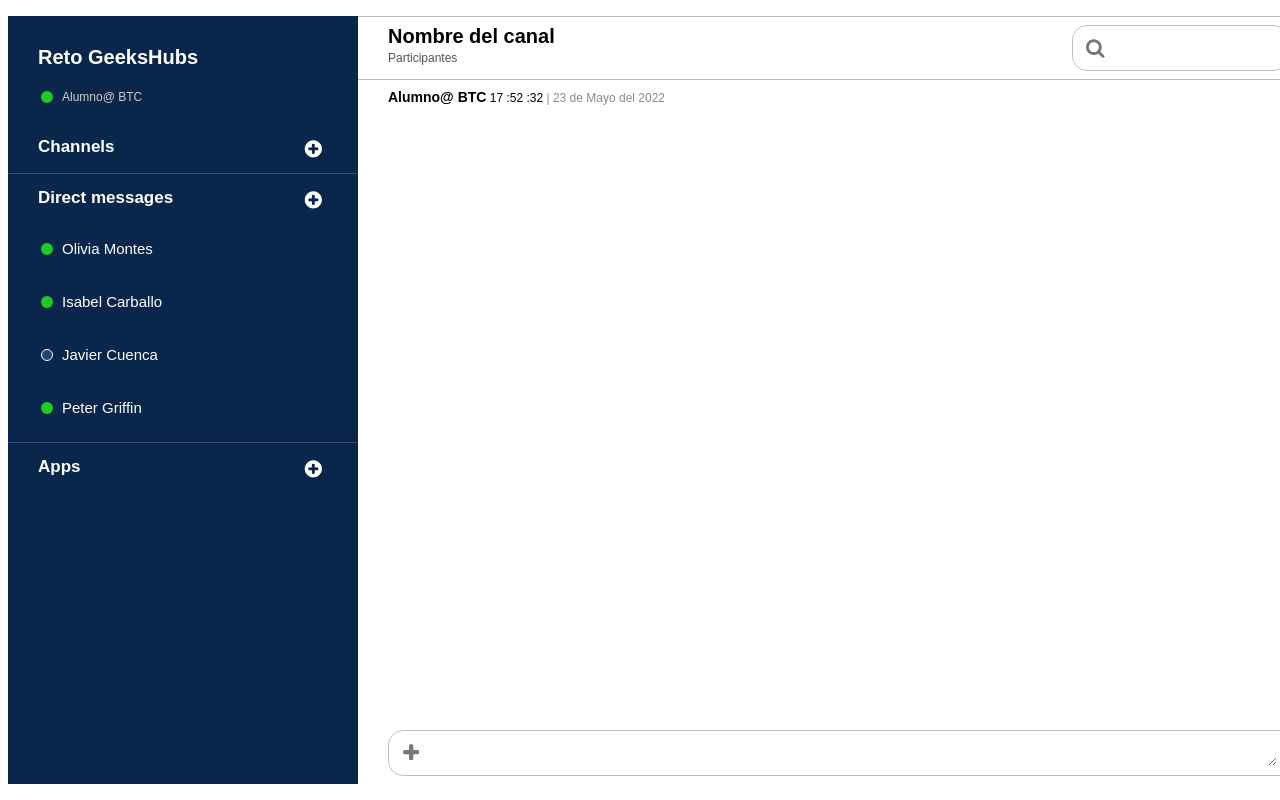
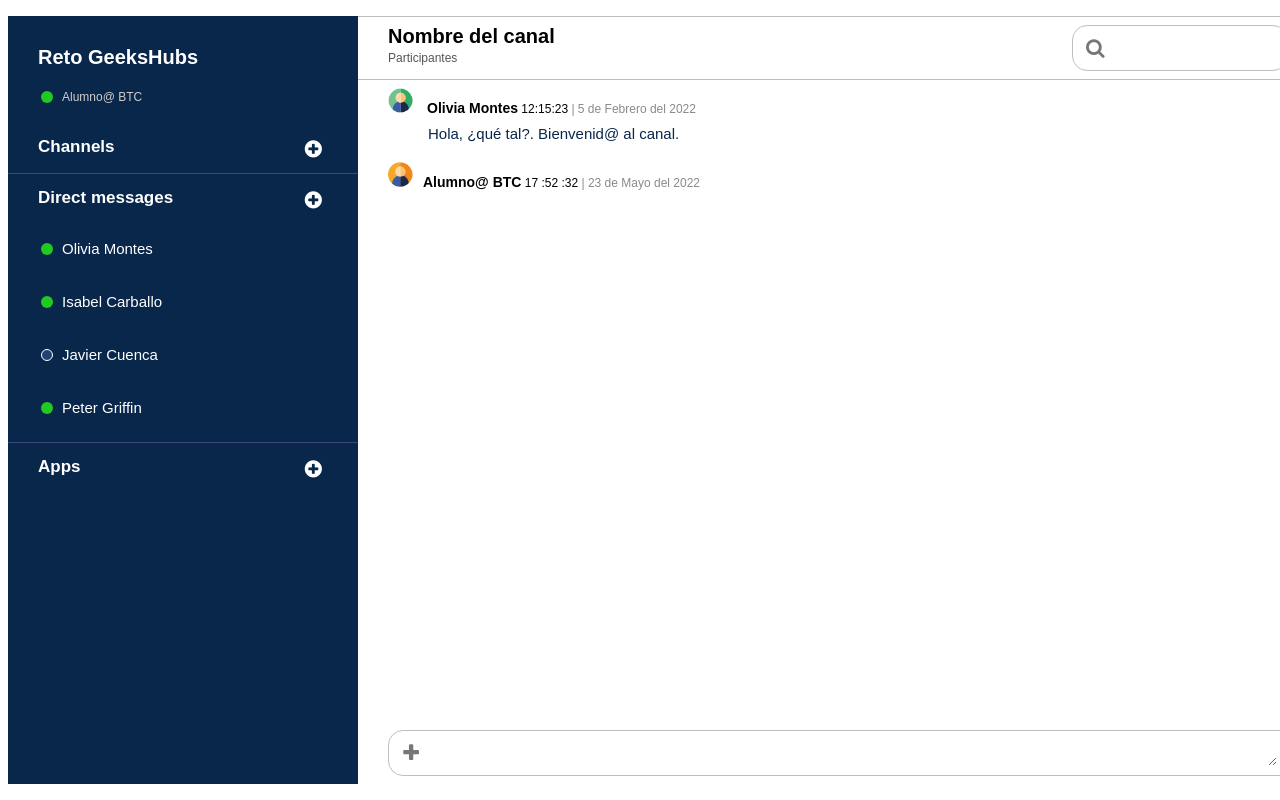
Before and after one commit to Ananekos/APP-Mensajer-a-GeeksHub, a plain HTML site: page index.html in a window 1280 px wide. Both pictures are taken after a click on the button 411 px from the left and 753 px from the top of the page. Drawn offline with Linux system fonts and the light colour scheme.

Commit message:
Add files via upload

```diff
--- a/index.html
+++ b/index.html
@@ -68,7 +68,15 @@
 
             </div>
             <div class="message-area" id="message-area">
-                <div id="nom_usuario" hidden><d2>Alumno@ BTC</d2></div>
+
+                <div id="nom_interlocutor"><img src="IMG/iconito_2.png" class="iconito_usuario">
+                    <d2>Olivia Montes</d2><d3>   12:15:23</d3><d5>  |  5 de Febrero del 2022</d5></div>
+                <div class="message-box others-message-box">
+                    <div class="message others-message"> Hola, ¿qué tal?. Bienvenid@ al canal.</div>
+                    <div class="separator"></div>
+
+
+                <div id="nom_usuario" hidden><img src="IMG/iconito_1.png" class="iconito_usuario"><d2>Alumno@ BTC</d2></div>
                 <div id="fecha" hidden>
                     <p id="dia" class="dia"></p>
                     <p id="mes" class="mes"></p>
--- a/style.css
+++ b/style.css
@@ -194,6 +194,8 @@ hr {
 
 .others-message-box {
     padding: 30px;
+    margin-top: -18px;
+    margin-left: 40px;
 
 }
 
@@ -216,6 +218,7 @@ hr {
 .my-message {
     float: left;
     background: white;
+    margin-left: 40px;
 }
 
 .others-message {
@@ -223,13 +226,10 @@ hr {
     background: white;
 }
 
-.separator {
-    width: 100%;
-    height: 8px;
-    float: left;
-    color: #21c921;
+.iconito_usuario {
+    width: 25px;
+    margin-left: 30px;
 }
-
 
 /* Estilos Tipografías */
 
@@ -280,7 +280,7 @@ d2 {
     font-family: Arial, Helvetica, sans-serif;
     font-size: 14px;
     font-weight: bolder;
-    margin-left:30px;
+    margin-left:10px;
   }
 
 d3 {
```
Also changed, not shown: IMG/iconito_2.png (added), 1 other file.
